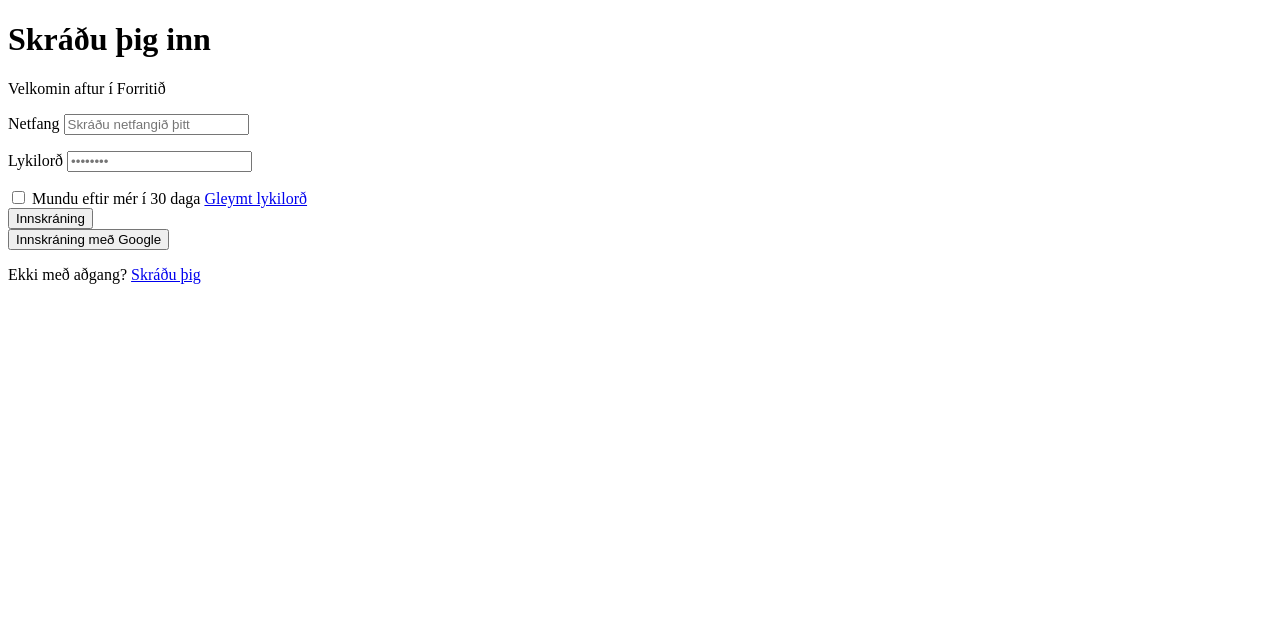
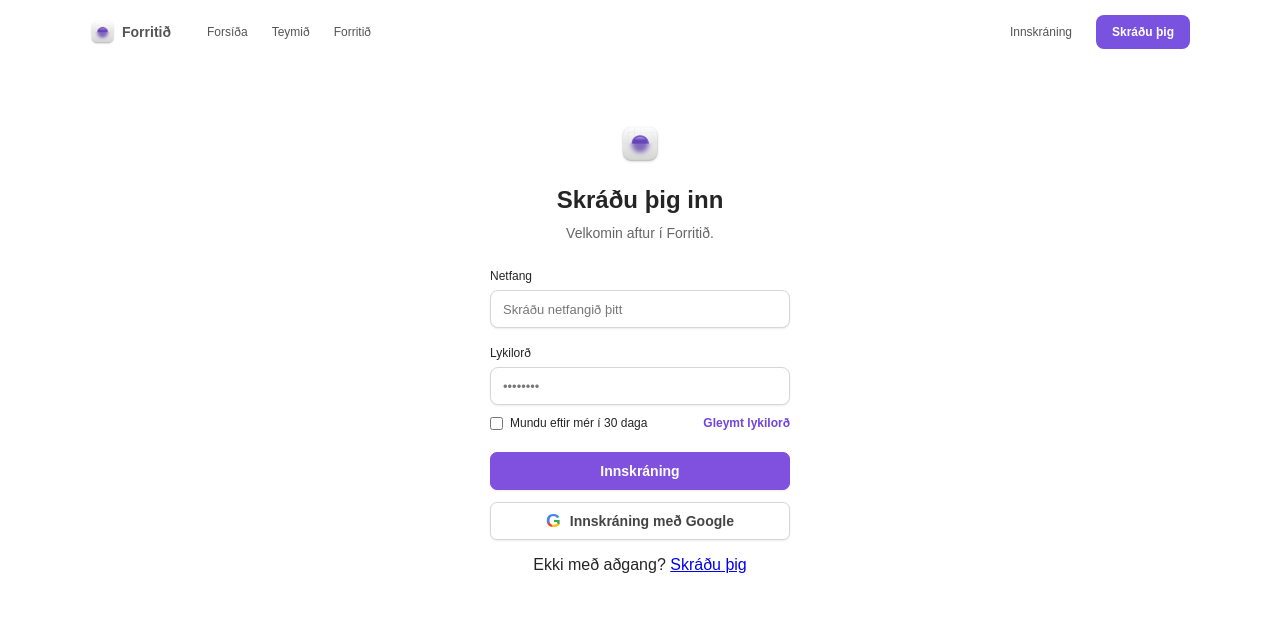
Before and after one commit to Thorsteinn-H/Vefforritun-1-2026-hopverkefni-1, a website: page sites/login.html in a window 1280 px wide. Drawn offline with Linux system fonts and the light colour scheme.

Commit message:
bæta navbar við allar síður, laga navbar, login page

```diff
--- a/sites/login.html
+++ b/sites/login.html
@@ -6,28 +6,52 @@
     <title>Innskráning</title>
     <link rel="stylesheet" href="../styles.css" />
   </head>
-  <body>
-    <header>
+  <body class="login-page">
+    <nav class="site-nav" aria-label="Aðalvalmynd">
+      <div class="nav-left">
+        <div class="nav-brand">
+          <img src="/pictures/logo.png" width="25" height="25" alt="" />
+          <strong>Forritið</strong>
+        </div>
+        <div class="nav-links">
+          <a href="/index.html">Forsíða</a>
+          <a href="/sites/teaminfo.html">Teymið</a>
+          Forritið
+        </div>
+      </div>
+      <div class="nav-actions">
+        <a href="/sites/login.html">Innskráning</a>
+        <a class="nav-signup" href="/sites/login.html">Skráðu þig</a>
+      </div>
+    </nav>
+    <main class="login-panel">
+      <img class="login-logo" src="../pictures/logo.png" width="40" height="40" alt="Forritið" />
       <h1>Skráðu þig inn</h1>
-    </header>
-    <main>
-        <p>Velkomin aftur í Forritið</p>
-      <form>
-        <p>
-          <label for="email">Netfang</label>
-          <input id="email" name="email" type="text" placeholder="Skráðu netfangið þitt" />
-        </p>
-        <p>
-          <label for="password">Lykilorð</label>
-          <input id="password" name="password" type="password" placeholder="••••••••" />
-        </p>
-        <input type="checkbox">
-        Mundu eftir mér í 30 daga
-        <a href="./login.html" target="_blank">Gleymt lykilorð</a>
-        <div>
-        <button type="submit">Innskráning</button>
-        </div>
-        <button type="submit">Innskráning með Google</button>
+      <p class="login-intro">Velkomin aftur í Forritið.</p>
+
+      <div class="login-fields">
+        <label>Netfang</label>
+        <input id="email" type="email" placeholder="Skráðu netfangið þitt" />
+
+        <label>Lykilorð</label>
+        <input id="password" type="password" placeholder="••••••••" />
+      </div>
+
+      <div class="login-options">
+        <label class="remember-option">
+          <input type="checkbox" />
+          <span>Mundu eftir mér í 30 daga</span>
+        </label>
+        <button class="login-link" type="button">Gleymt lykilorð</button>
+      </div>
+
+      <div class="login-actions">
+        <button class="login-submit" type="button">Innskráning</button>
+        <button class="google-submit" type="button">
+          <span class="google-mark" aria-hidden="true">G</span>
+          <span>Innskráning með Google</span>
+        </button>
+      </div>
 
       </form>
       <p>Ekki með aðgang? <a href="./login.html" target="_blank">Skráðu þig</a>
--- a/styles/login.css
+++ b/styles/login.css
@@ -0,0 +1,164 @@
+.login-page {
+  min-height: 100vh;
+  margin: 0;
+  background: #fff;
+  color: #252525;
+  font-family: Arial, Helvetica, sans-serif;
+}
+
+.login-panel {
+  width: min(100% - 40px, 300px);
+  margin: 0 auto;
+  padding: 60px 0 48px;
+  text-align: center;
+}
+
+.login-logo {
+  display: block;
+  width: 40px;
+  height: 40px;
+  margin: 0 auto 20px;
+  border-radius: 12px;
+}
+
+.login-panel h1 {
+  margin: 0;
+  font-size: 24px;
+  line-height: 1.3;
+}
+
+.login-intro {
+  margin: 10px 0 28px;
+  color: #666;
+  font-size: 14px;
+}
+
+.login-fields {
+  display: grid;
+  gap: 7px;
+  text-align: left;
+}
+
+.login-fields label {
+  font-size: 12px;
+}
+
+.login-fields input {
+  box-sizing: border-box;
+  width: 100%;
+  height: 38px;
+  margin-bottom: 11px;
+  padding: 0 12px;
+  border: 1px solid #d7d7d7;
+  border-radius: 8px;
+  background: #fff;
+  box-shadow: 0 1px 2px rgb(0 0 0 / 8%);
+  color: #777;
+  font: inherit;
+  font-size: 13px;
+}
+
+.login-fields input::placeholder {
+  color: #777;
+  opacity: 1;
+}
+
+.login-options {
+  display: flex;
+  align-items: center;
+  justify-content: space-between;
+  gap: 8px;
+  margin: 0 0 22px;
+  font-size: 12px;
+}
+
+.remember-option {
+  display: flex;
+  align-items: center;
+  gap: 7px;
+  white-space: nowrap;
+}
+
+.remember-option input {
+  width: 13px;
+  height: 13px;
+  margin: 0;
+}
+
+.login-link {
+  padding: 0;
+  border: 0;
+  background: transparent;
+  color: #7045dc;
+  cursor: pointer;
+  font: inherit;
+  font-weight: 600;
+  white-space: nowrap;
+}
+
+.login-link:focus-visible,
+.login-actions button:focus-visible {
+  outline: 2px solid #7045dc;
+  outline-offset: 3px;
+}
+
+.login-actions {
+  display: grid;
+  gap: 12px;
+}
+
+.login-actions button {
+  display: flex;
+  width: 100%;
+  height: 38px;
+  align-items: center;
+  justify-content: center;
+  gap: 9px;
+  border: 1px solid #d7d7d7;
+  border-radius: 7px;
+  background: #fff;
+  box-shadow: 0 1px 2px rgb(0 0 0 / 8%);
+  color: #444;
+  font: inherit;
+  font-size: 14px;
+  font-weight: 600;
+  cursor: pointer;
+}
+
+.login-actions .login-submit {
+  border-color: #8050df;
+  background: #8050df;
+  color: #fff;
+}
+
+.google-mark {
+  background: conic-gradient(
+    from -45deg,
+    #4285f4 0 25%,
+    #34a853 25% 45%,
+    #fbbc05 45% 67%,
+    #ea4335 67% 82%,
+    #4285f4 82%
+  );
+  background-clip: text;
+  color: transparent;
+  font-size: 19px;
+  font-weight: 700;
+}
+
+.login-signup {
+  margin: 28px 0 0;
+  color: #666;
+  font-size: 12px;
+}
+
+@media (width <= 360px) {
+  .login-panel {
+    width: calc(100% - 32px);
+    padding-top: 40px;
+  }
+
+  .login-options {
+    font-size: 11px;
+  }
+}
```
Also changed, not shown: index.html (+6 -6 lines), sites/teaminfo.html (+21 -1 lines).
